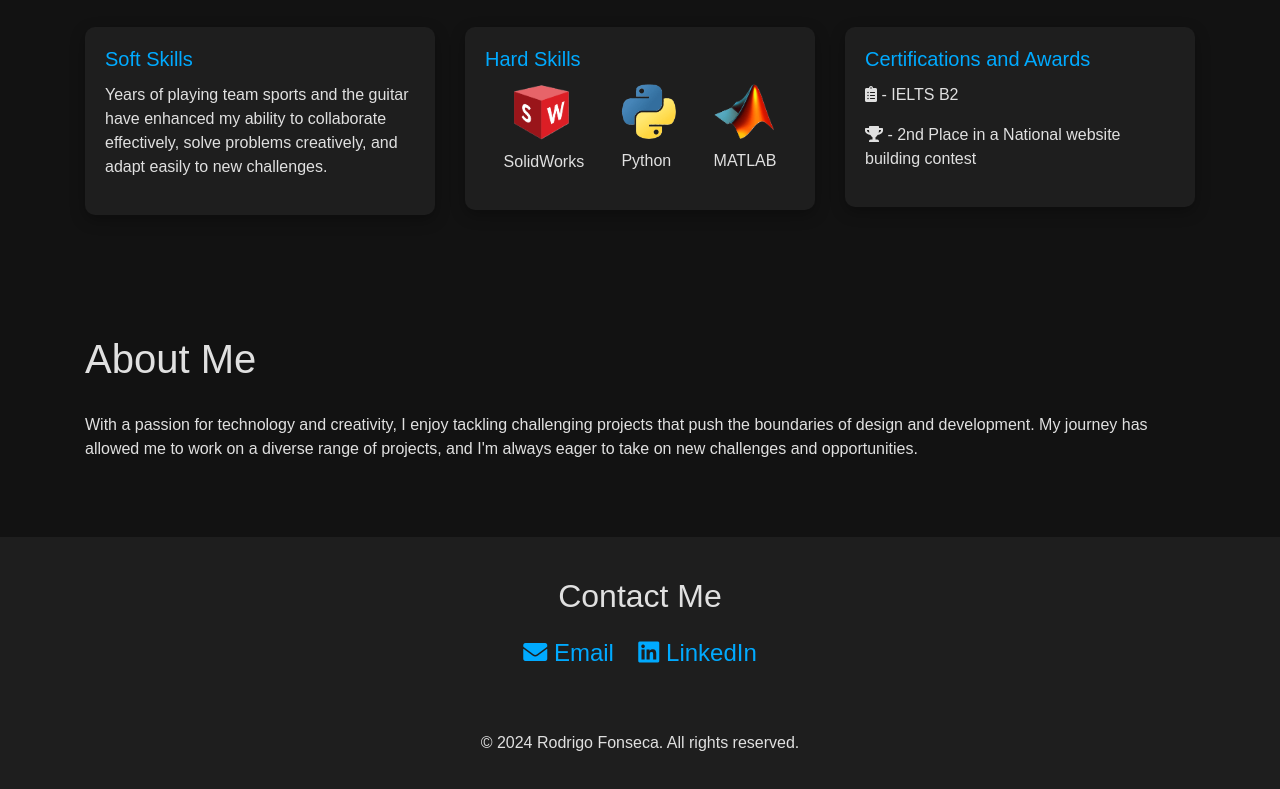
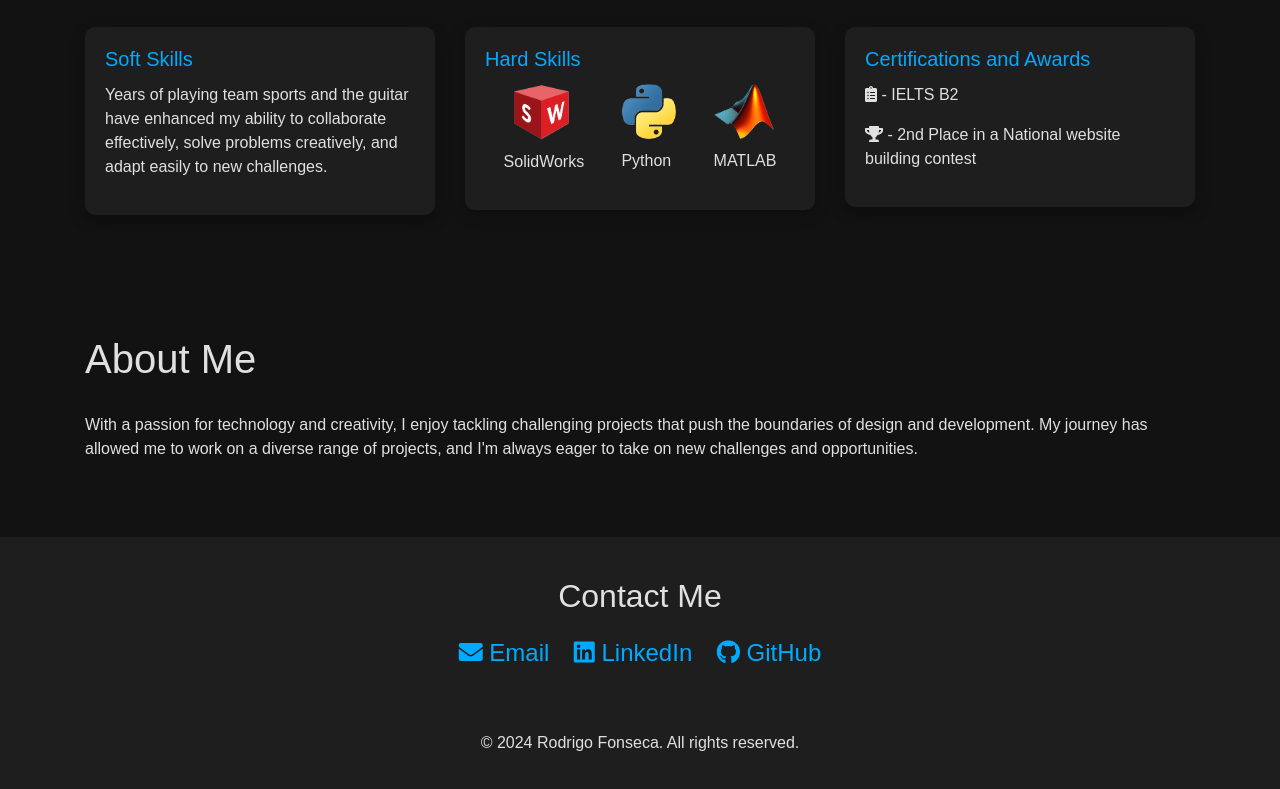
Before and after one commit to rodrigof21/rodrigof21.github.io, a plain HTML site: page index.html in a window 1280 px wide. Shown: the part 1256-2045 px from the top of the page. Drawn offline with nearby package versions, Linux system fonts and the light colour scheme.

Commit message:
Update index.html

```diff
--- a/index.html
+++ b/index.html
@@ -126,7 +126,7 @@
         <h2>Contact Me</h2>
         <a href="mailto:rodrigo.fonseca@tecnico.ulisboa.pt" target="_blank"><i class="fas fa-envelope"></i> Email</a>
         <a href="https://www.linkedin.com/in/rodrigo-fonseca-a51638211/" target="_blank"><i class="fab fa-linkedin"></i> LinkedIn</a>
-        <!-- Add more contact links as needed -->
+        <a href="https://github.com/rodrigof21" target="_blank"><i class="fab fa-github"></i> GitHub</a>
     </div>
 
     <!-- Footer -->
```
